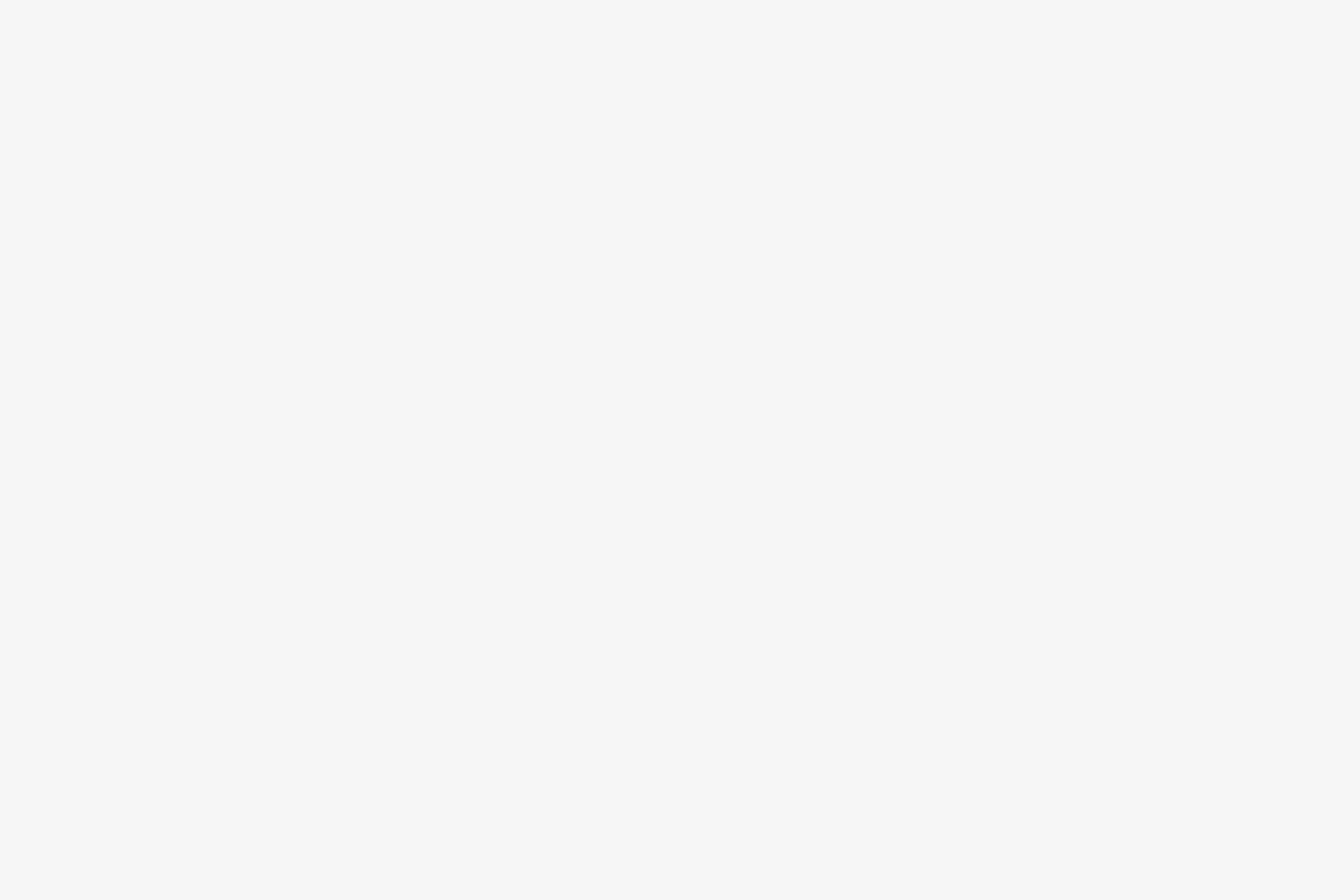
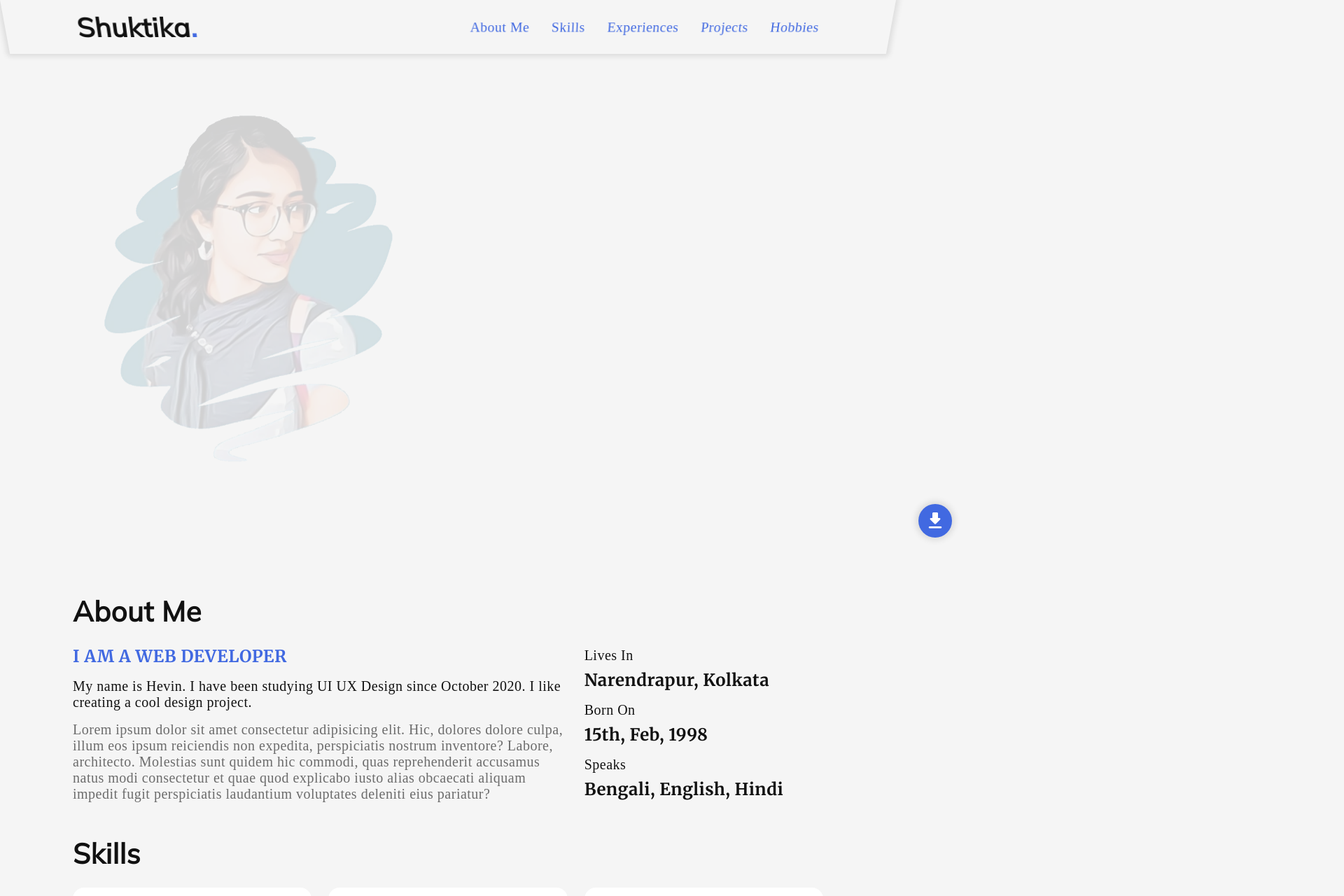
Before and after one commit to Shuktika15/Shuktika15.github.io, a React (Vite) app: page / in a window 1280 px wide. Shown: the top 1280 px of the page at 70% size, 1920 px wide, since content can reach past the window. Before the commit the page ends 800 px from the top, so only its background shows below. Built offline with nearby package versions, Linux system fonts and the light colour scheme; a web font is replaced by a local one.

Commit message:
Done done done!

```diff
--- /dev/null
+++ b/src/components/footer/Footer.scss
@@ -0,0 +1,13 @@
+#Footer {
+  background-color: var(--accent-color);
+  margin-top: 1.5rem;
+
+  footer {
+    padding: 1.5rem;
+
+    p {
+      color: rgba(var(--light-color));
+      text-align: center;
+    }
+  }
+}
--- /dev/null
+++ b/src/components/footer/Footer.tsx
@@ -0,0 +1,13 @@
+import "./Footer.scss";
+
+export default function Footer() {
+    return (
+        <div id="Footer">
+            <div className="container">
+                <footer>
+                    <p>Copyright &#169; {new Date().getFullYear()} Shuktika Mahanty</p>
+                </footer>
+            </div>
+        </div>
+    );
+}
--- a/src/components/header/Header.tsx
+++ b/src/components/header/Header.tsx
@@ -45,7 +45,7 @@ export default function Header() {
     return (
         <div id="Header">
             <div className="overlay" ref={popupOverlay} onClick={closeNavPopup}></div>
-            <header className="rotate-y">
+            <header className="rotate-y" style={{animationDelay: '6s'}}>
                 <div className="container">
                     <a href="/#Landing">
                         <h1>Shuktika<span>.</span></h1>
--- a/src/components/initial-loading/InitialLoading.scss
+++ b/src/components/initial-loading/InitialLoading.scss
@@ -4,6 +4,8 @@
   height: 100vh;
   display: grid;
   place-items: center;
+  position: absolute;
+  inset: 0;
 
   .container {
     svg {
--- a/src/components/initial-loading/InitialLoading.tsx
+++ b/src/components/initial-loading/InitialLoading.tsx
@@ -13,7 +13,14 @@ export default function InitialLoading() {
         setTimeout(() => {
             svgContainer.current!.classList.add("fade-out-slide-up")
         }, 5000);
+
+        document.body.style.overflowY = "hidden";
+
+        setTimeout(() => {
+            document.body.style.overflowY = 'auto';
+        }, 6000);
     }, []);
+
 
     return (
         <div id="InitialLoading">
--- a/src/components/landing/Landing.scss
+++ b/src/components/landing/Landing.scss
@@ -128,9 +128,9 @@
   #Landing {
     display: grid;
     grid-template-columns: repeat(2, 1fr);
+    gap: 2rem;
 
     .portrait {
-      order: 2;
       max-height: 40rem;
       margin: auto;
     }
@@ -170,6 +170,8 @@
 
 @media screen and (min-width: 75rem) {
   #Landing {
+    gap: 4rem;
+
     .myself {
       gap: 2rem;
 
--- a/src/components/landing/Landing.tsx
+++ b/src/components/landing/Landing.tsx
@@ -4,6 +4,7 @@ import React, {useEffect, useRef} from "react";
 export default function Landing() {
     let profiles = useRef(null);
     let resumeBtn = useRef<HTMLAnchorElement | null>(null);
+    const animationStart = 6;
 
     useEffect(() => {
         const observer = new IntersectionObserver((entries) => {
@@ -23,14 +24,15 @@ export default function Landing() {
                 src="/images/me.webp"
                 alt="Me"
                 className="portrait fade-in-expand"
+                style={{animationDelay: `${animationStart}s`}}
             />
             <div className="myself">
-                <h1 className="slide-in" style={{animationDelay: '500ms'}}>
+                <h1 className="slide-in" style={{animationDelay: `${animationStart + 0.5}s`}}>
                     Hey I'm
                     <br/>
                     Shuktika Mahanty
                 </h1>
-                <p className="introduction reveal-vertical" style={{animationDelay: '1.5s'}}>
+                <p className="introduction reveal-vertical" style={{animationDelay: `${animationStart + 1.5}s`}}>
                     I’m a Web developer & I’m very passionate and dedicated to my work.
                     I have acquired the skills and knowledge necessary to make your project
                     a success.
@@ -40,7 +42,7 @@ export default function Landing() {
                         href="https://github.com/Shuktika15"
                         aria-label="GitHub"
                         className="fade-in"
-                        style={{animationDelay: '2.5s', animationDuration: '200ms'}}
+                        style={{animationDelay: `${animationStart + 2.5}s`, animationDuration: '200ms'}}
                         data-tooltip="GitHub"
                     >
                         <img src="/icons/github.svg" alt="GitHub"/>
@@ -49,7 +51,7 @@ export default function Landing() {
                         href="https://in.linkedin.com/in/shuktika-mahanty"
                         aria-label="LinkedIn"
                         className="fade-in"
-                        style={{animationDelay: '2.7s', animationDuration: '200ms'}}
+                        style={{animationDelay: `${animationStart + 2.7}s`, animationDuration: '200ms'}}
                         data-tooltip="LinkedIn"
                     >
                         <img src="/icons/linkedin.svg" alt="LinkedIn"/>
@@ -58,7 +60,7 @@ export default function Landing() {
                         href="https://www.facebook.com/ShuktikaMahanty"
                         aria-label="Facebook"
                         className="fade-in"
-                        style={{animationDelay: '2.9s', animationDuration: '200ms'}}
+                        style={{animationDelay: `${animationStart + 2.9}s`, animationDuration: '200ms'}}
                         data-tooltip="Facebook"
                     >
                         <img src="/icons/facebook.svg" alt="Facebook"/>
@@ -67,7 +69,7 @@ export default function Landing() {
                         href="https://www.instagram.com/shuktikamahanty"
                         aria-label="Instagram"
                         className="fade-in"
-                        style={{animationDelay: '3.1s', animationDuration: '200ms'}}
+                        style={{animationDelay: `${animationStart + 3.1}s`, animationDuration: '200ms'}}
                         data-tooltip="Instagram"
                     >
                         <img src="/icons/instagram.svg" alt="Instagram"/>
@@ -76,7 +78,7 @@ export default function Landing() {
                         href="https://pinterest.com/shuktikam"
                         aria-label="Pinterest"
                         className="fade-in"
-                        style={{animationDelay: '3.3s', animationDuration: '200ms'}}
+                        style={{animationDelay: `${animationStart + 3.3}s`, animationDuration: '200ms'}}
                         data-tooltip="Pinterest"
                     >
                         <img src="/icons/pinterest.svg" alt="Pinterest"/>
@@ -85,17 +87,17 @@ export default function Landing() {
                         href="https://leetcode.com/shukti"
                         aria-label="LeetCode"
                         className="fade-in"
-                        style={{animationDelay: '3.5s', animationDuration: '200ms'}}
+                        style={{animationDelay: `${animationStart + 3.5}s`, animationDuration: '200ms'}}
                         data-tooltip="LeetCode"
                     >
                         <img src="/icons/leetcode.svg" alt="LeetCode"/>
                     </a>
                 </div>
                 <a href="/documents/resume.pdf" target="_blank" className="download-resume color-accent">
-                    <p style={{animationDelay: '4.5s'}}>Download Resume</p>
+                    <p style={{animationDelay: `${animationStart + 4.5}s`}}>Download Resume</p>
                     <span
                         className="download-arrow material-icons-round fade-in"
-                        style={{animationDelay: '4s', animationDuration: '500ms'}}
+                        style={{animationDelay: `${animationStart + 4}s`, animationDuration: '500ms'}}
                     >navigate_next</span>
                 </a>
             </div>
--- a/src/main.tsx
+++ b/src/main.tsx
@@ -10,11 +10,25 @@ import Educations from "./components/educations/Educations";
 import Projects from "./components/projects/Projects";
 import Hobbies from "./components/hobbies/Hobbies";
 import InitialLoading from "./components/initial-loading/InitialLoading";
+import Footer from "./components/footer/Footer";
 
 function App() {
     return (
         <>
             <InitialLoading/>
+            <Header/>
+            <div className="container">
+                <main>
+                    <Landing/>
+                    <AboutMe/>
+                    <Skills/>
+                    <Experiences/>
+                    <Educations/>
+                    <Projects/>
+                    <Hobbies/>
+                </main>
+            </div>
+            <Footer/>
         </>
     )
 }
--- a/src/styles/animations.scss
+++ b/src/styles/animations.scss
@@ -33,18 +33,14 @@
 }
 
 .slide-in {
-  left: -100vw;
+  right: -100vw;
   position: relative;
   animation: slide-in 1s ease-out forwards;
 }
 
 @keyframes slide-in {
-  from {
-    left: -100vw;
-  }
-
   to {
-    left: 0;
+    right: 0;
   }
 }
 
--- a/src/styles/main.scss
+++ b/src/styles/main.scss
@@ -75,7 +75,6 @@ a {
 }
 
 main {
-  padding: 1rem 0;
   display: grid;
   gap: 2rem;
 }
```
Also changed, not shown: public/images/me.webp.
